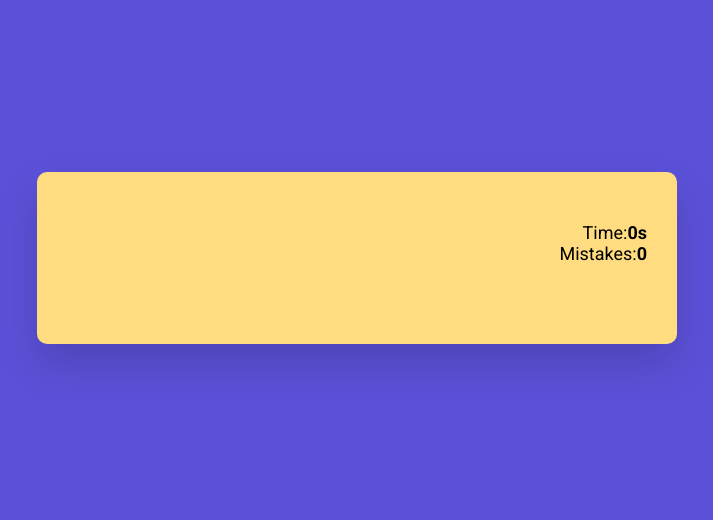
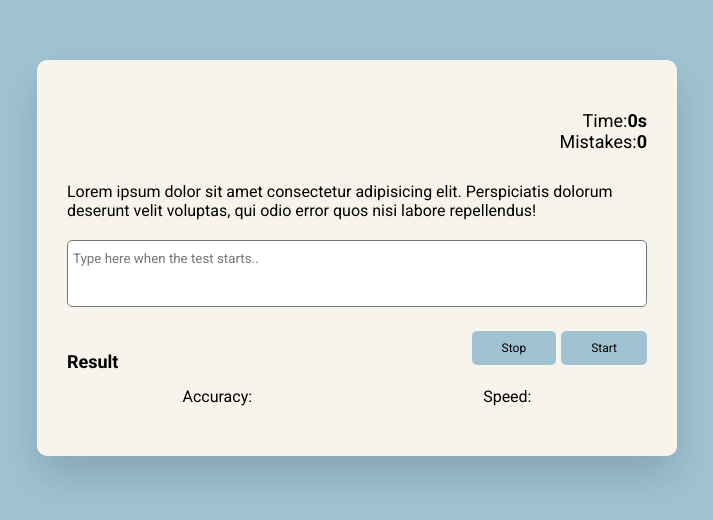
Before and after one commit to abdul-aleem23/typeTest, a plain HTML site: page index.html in a window 1280 px wide. Shown: the part 142-662 px from the top of the page, without its empty margins (283-996 px from the left). Drawn offline with Linux system fonts and the light colour scheme.

Commit message:
Css adjustments

```diff
--- a/index.html
+++ b/index.html
@@ -20,6 +20,20 @@
         <p>Time:<span id="timer">0s</span></p>
         <p>Mistakes:<span id="mistakes">0</span></p>
       </div>
+      <div id="'quote" onmousedown="return false" onselectstart="return false">Lorem ipsum dolor sit amet consectetur adipisicing elit. Perspiciatis dolorum deserunt velit voluptas, qui odio error quos nisi labore repellendus!
+      </div>
+      <textarea rows="3" id="quote-input" placeholder="Type here when the test starts.."></textarea>
+      <button id="start-test">Start</button>
+      <button id="stop-test">Stop</button>
+
+      <div class="result">
+        <h3>Result</h3>
+        <div class="wrapper">
+          <p>Accuracy: <span id="accuracy"></span></p>
+          <p>Speed: <span id="wpm"></span></p>
+        </div>
+      </div>
+
     </div>
 
 
--- a/style.css
+++ b/style.css
@@ -6,13 +6,13 @@
 }
 
 body {
-  background-color: #5B51D8;
+  background-color: #A0C3D2;
 }
 
 .container {
   width: 80vmin;
   padding: 50px 30px;
-  background-color: #FFDC80;
+  background-color: #F7F5EB;
   position: absolute;
   transform: translate(-50%, -50%);
   top: 50%;
@@ -30,3 +30,59 @@ body {
 .stats span {
   font-weight: 700;
 }
+
+#quote {
+  text-align: justify;
+  margin: 50px 0 30px 0;
+}
+
+textarea {
+  resize: none;
+  width: 100%;
+  border-radius: 5px;
+  padding: 10px 5px;
+  font-size: 14;
+  margin-top: 20px;
+}
+
+button {
+  float: right;
+  margin-top: 20px;
+  background-color: #A0C3D2;
+  border: none;
+  border-radius: 5px;
+  padding: 10px 30px;
+  font-size: 12px;
+  margin-left: 5px;
+}
+button:hover {
+  box-shadow: 0 5px 10px rgba(0, 0, 0, 0.15);
+  transition: 0.15s;
+}
+button:active {
+  background-color: #579BB1;
+  transition: 0.15s;
+}
+
+.result {
+  margin-top: 40px;
+}
+.result h3 {
+  margin-bottom: 15px;
+  font-size: 18px;
+}
+
+.wrapper {
+  display: flex;
+  justify-content: space-around;
+}
+.wrapper span {
+  font-weight: 400;
+}
+
+.success {
+  color: #8EC3B0;
+}
+.fail {
+  color: #F47C7C;
+}
```
